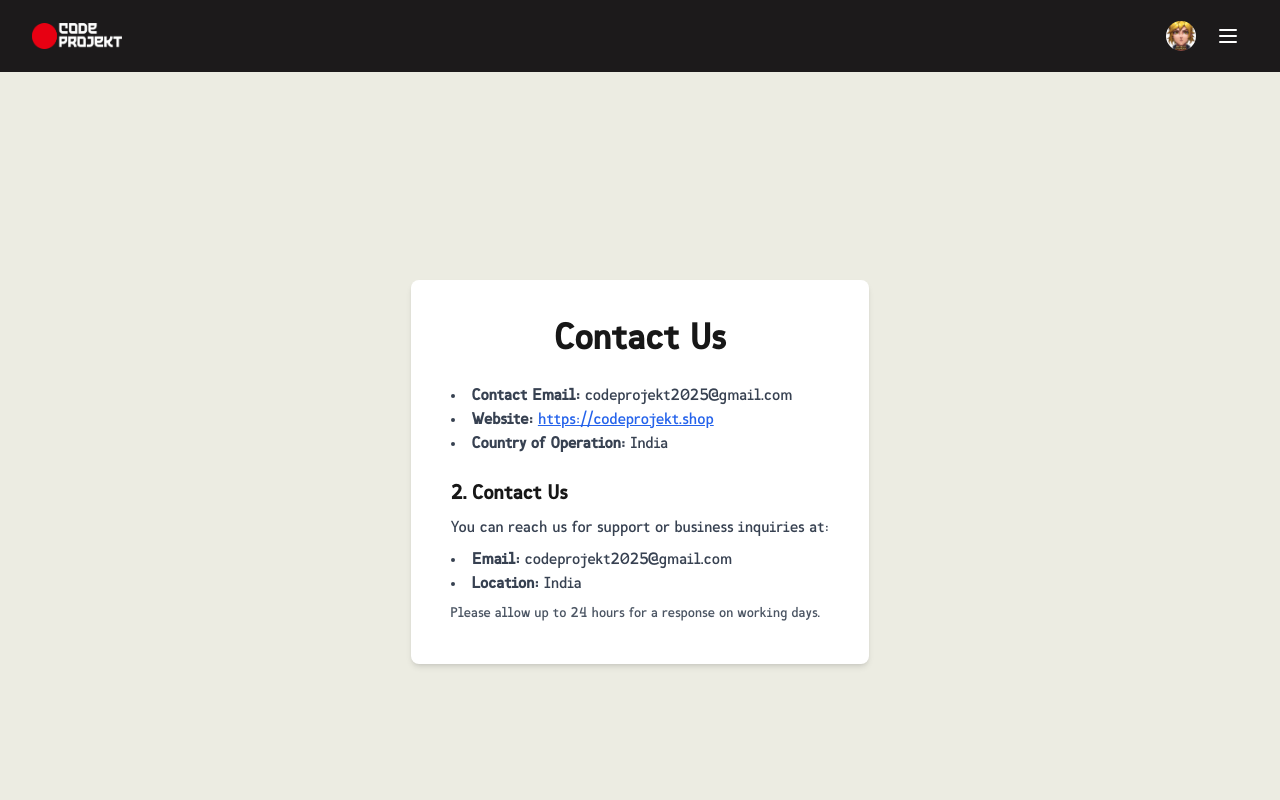
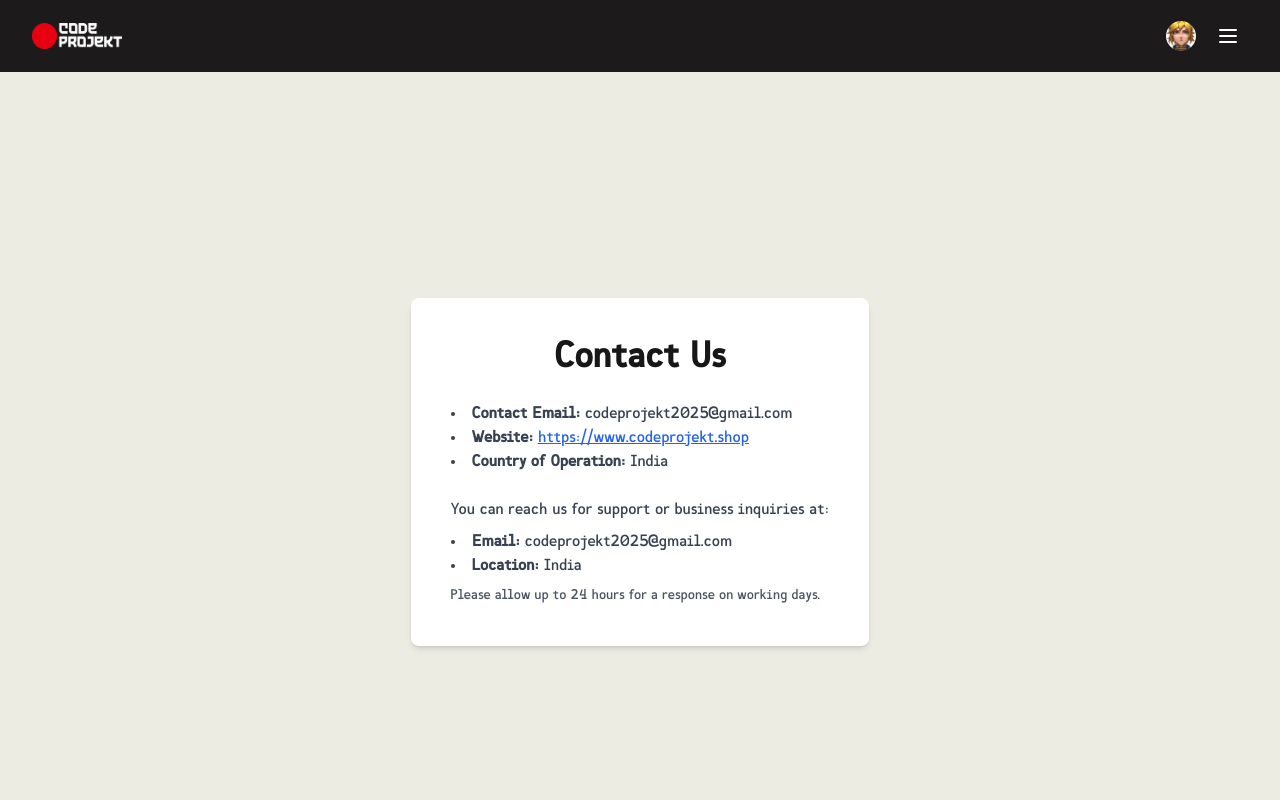
Before and after one commit to biswajit-debnath/codeprojekt, a Next.js app: page /contact in a window 1280 px wide. Shown: the top 800 px of the page. Built offline with nearby package versions, Linux system fonts and the light colour scheme.

Commit message:
modify about, contact

```diff
--- a/app/about/page.tsx
+++ b/app/about/page.tsx
@@ -10,45 +10,102 @@ const AboutPage = () => {
         <div className="space-y-6">
           <section>
             <p className="mb-2 text-gray-700 dark:text-gray-400">
-              <strong>CodeProjekt Ventures</strong> is a legally registered sole proprietorship based in India. We specialize in selling digital goods such as in-game currency and virtual items for various popular games. All items are delivered electronically through email or in-game user IDs. We are committed to fast service, fair pricing, and transparent policies.
+              <strong>CodeProjekt Ventures</strong> is a legally registered sole
+              proprietorship based in India. We specialize in selling digital
+              goods such as in-game currency and virtual items for various
+              popular games. All items are delivered electronically through
+              email or in-game user IDs. We are committed to fast service, fair
+              pricing, and transparent policies.
             </p>
             <ul className="list-disc list-inside text-gray-700 dark:text-gray-400 mb-4">
-              <li><strong>Contact Email:</strong> codeprojekt2025@gmail.com</li>
-              <li><strong>Website:</strong> <a href="https://codeprojekt.shop" className="text-blue-600 underline" target="_blank" rel="noopener noreferrer">https://codeprojekt.shop</a></li>
-              <li><strong>Country of Operation:</strong> India</li>
+              <li>
+                <strong>Contact Email:</strong> codeprojekt2025@gmail.com
+              </li>
+              <li>
+                <strong>Website:</strong>{" "}
+                <a
+                  href="https://codeprojekt.shop"
+                  className="text-blue-600 underline"
+                  target="_blank"
+                  rel="noopener noreferrer"
+                >
+                  https://www.codeprojekt.shop
+                </a>
+              </li>
+              <li>
+                <strong>Country of Operation:</strong> India
+              </li>
             </ul>
           </section>
           <section>
-            <h2 className="text-xl font-semibold mb-2">2. Contact Us</h2>
-            <p className="mb-2 text-gray-700 dark:text-gray-400">You can reach us for support or business inquiries at:</p>
+            <h2 className="text-xl font-semibold mb-2">Contact Us</h2>
+            <p className="mb-2 text-gray-700 dark:text-gray-400">
+              You can reach us for support or business inquiries at:
+            </p>
             <ul className="list-disc list-inside text-gray-700 dark:text-gray-400 mb-2">
-              <li><strong>Email:</strong> codeprojekt2025@gmail.com</li>
-              <li><strong>Location:</strong> India</li>
+              <li>
+                <strong>Email:</strong> codeprojekt2025@gmail.com
+              </li>
+              <li>
+                <strong>Location:</strong> India
+              </li>
             </ul>
-            <p className="text-sm text-gray-600 dark:text-gray-500">Please allow up to 24 hours for a response on working days.</p>
+            <p className="text-sm text-gray-600 dark:text-gray-500">
+              Please allow up to 24 hours for a response on working days.
+            </p>
           </section>
           <section>
-            <h2 className="text-xl font-semibold mb-2">7. Disclaimer</h2>
-            <p className="mb-2 text-gray-700 dark:text-gray-400">CodeProjekt Ventures provides digital goods on an &quot;as-is&quot; basis. We are not affiliated with or endorsed by any game publishers, developers, or studios. All third-party trademarks and intellectual property rights remain the property of their respective owners.</p>
-            <p className="text-sm text-gray-600 dark:text-gray-500">We are not responsible for any game account bans or restrictions resulting from misuse of digital goods or violations of game publisher policies.</p>
+            <h2 className="text-xl font-semibold mb-2">Disclaimer</h2>
+            <p className="mb-2 text-gray-700 dark:text-gray-400">
+              CodeProjekt Ventures provides digital goods on an
+              &quot;as-is&quot; basis. We are not affiliated with or endorsed by
+              any game publishers, developers, or studios. All third-party
+              trademarks and intellectual property rights remain the property of
+              their respective owners.
+            </p>
+            <p className="text-sm text-gray-600 dark:text-gray-500">
+              We are not responsible for any game account bans or restrictions
+              resulting from misuse of digital goods or violations of game
+              publisher policies.
+            </p>
           </section>
           <section>
-            <h2 className="text-xl font-semibold mb-2">8. Frequently Asked Questions (FAQ)</h2>
+            <h2 className="text-xl font-semibold mb-2">
+              Frequently Asked Questions (FAQs)
+            </h2>
             <div className="mb-2">
               <p className="font-semibold">Q. How do I receive my purchase?</p>
-              <p className="mb-2 text-gray-700 dark:text-gray-400">A. Orders are delivered through your provided in-game ID or email address.</p>
+              <p className="mb-2 text-gray-700 dark:text-gray-400">
+                A. Orders are delivered through your provided in-game ID or
+                email address.
+              </p>
             </div>
             <div className="mb-2">
-              <p className="font-semibold">Q. What if I gave the wrong game ID?</p>
-              <p className="mb-2 text-gray-700 dark:text-gray-400">A. Orders delivered to an incorrect ID are non-refundable. Always double-check your details before payment.</p>
+              <p className="font-semibold">
+                Q. What if I gave the wrong game ID?
+              </p>
+              <p className="mb-2 text-gray-700 dark:text-gray-400">
+                A. Orders delivered to an incorrect ID are non-refundable.
+                Always double-check your details before payment.
+              </p>
             </div>
             <div className="mb-2">
-              <p className="font-semibold">Q. What payment methods are available?</p>
-              <p className="mb-2 text-gray-700 dark:text-gray-400">A. UPI, debit/credit cards, and net banking are supported through our selected payment gateway.</p>
+              <p className="font-semibold">
+                Q. What payment methods are available?
+              </p>
+              <p className="mb-2 text-gray-700 dark:text-gray-400">
+                A. UPI, debit/credit cards, and net banking are supported
+                through our selected payment gateway.
+              </p>
             </div>
             <div className="mb-2">
-              <p className="font-semibold">Q. Can I get a refund after the item is delivered?</p>
-              <p className="mb-2 text-gray-700 dark:text-gray-400">A. No. Refunds are not issued for successfully delivered and redeemed digital items.</p>
+              <p className="font-semibold">
+                Q. Can I get a refund after the item is delivered?
+              </p>
+              <p className="mb-2 text-gray-700 dark:text-gray-400">
+                A. No. Refunds are not issued for successfully delivered and
+                redeemed digital items.
+              </p>
             </div>
           </section>
         </div>
--- a/app/contact/page.tsx
+++ b/app/contact/page.tsx
@@ -10,19 +10,40 @@ const ContactPage = () => {
         <div className="space-y-6">
           <section>
             <ul className="list-disc list-inside text-gray-700 dark:text-gray-400 mb-4">
-              <li><strong>Contact Email:</strong> codeprojekt2025@gmail.com</li>
-              <li><strong>Website:</strong> <a href="https://codeprojekt.shop" className="text-blue-600 underline" target="_blank" rel="noopener noreferrer">https://codeprojekt.shop</a></li>
-              <li><strong>Country of Operation:</strong> India</li>
+              <li>
+                <strong>Contact Email:</strong> codeprojekt2025@gmail.com
+              </li>
+              <li>
+                <strong>Website:</strong>{" "}
+                <a
+                  href="https://codeprojekt.shop"
+                  className="text-blue-600 underline"
+                  target="_blank"
+                  rel="noopener noreferrer"
+                >
+                  https://www.codeprojekt.shop
+                </a>
+              </li>
+              <li>
+                <strong>Country of Operation:</strong> India
+              </li>
             </ul>
           </section>
           <section>
-            <h2 className="text-xl font-semibold mb-2">2. Contact Us</h2>
-            <p className="mb-2 text-gray-700 dark:text-gray-400">You can reach us for support or business inquiries at:</p>
+            <p className="mb-2 text-gray-700 dark:text-gray-400">
+              You can reach us for support or business inquiries at:
+            </p>
             <ul className="list-disc list-inside text-gray-700 dark:text-gray-400 mb-2">
-              <li><strong>Email:</strong> codeprojekt2025@gmail.com</li>
-              <li><strong>Location:</strong> India</li>
+              <li>
+                <strong>Email:</strong> codeprojekt2025@gmail.com
+              </li>
+              <li>
+                <strong>Location:</strong> India
+              </li>
             </ul>
-            <p className="text-sm text-gray-600 dark:text-gray-500">Please allow up to 24 hours for a response on working days.</p>
+            <p className="text-sm text-gray-600 dark:text-gray-500">
+              Please allow up to 24 hours for a response on working days.
+            </p>
           </section>
         </div>
       </div>
```
